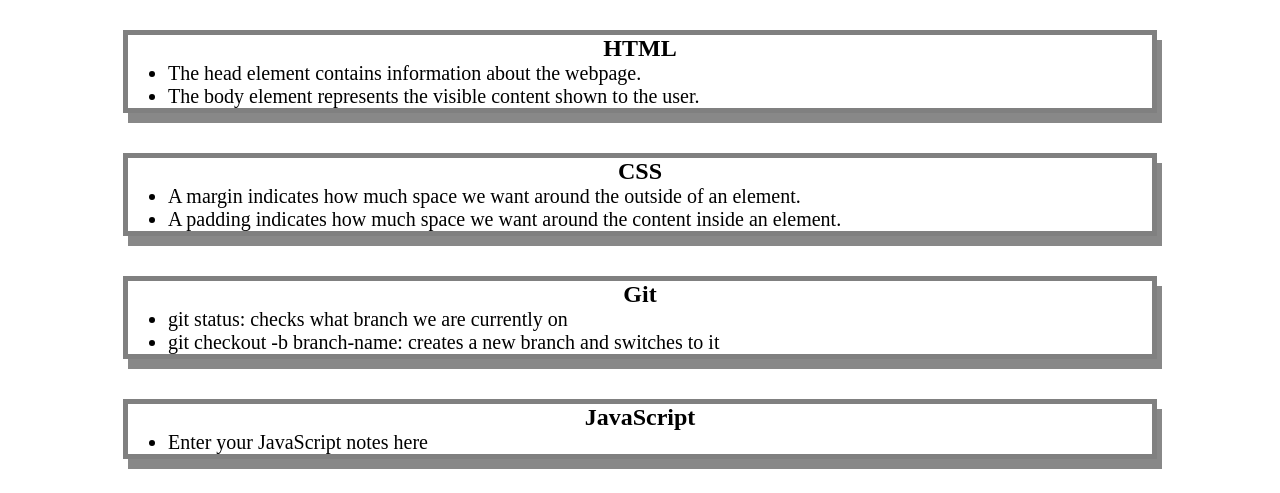
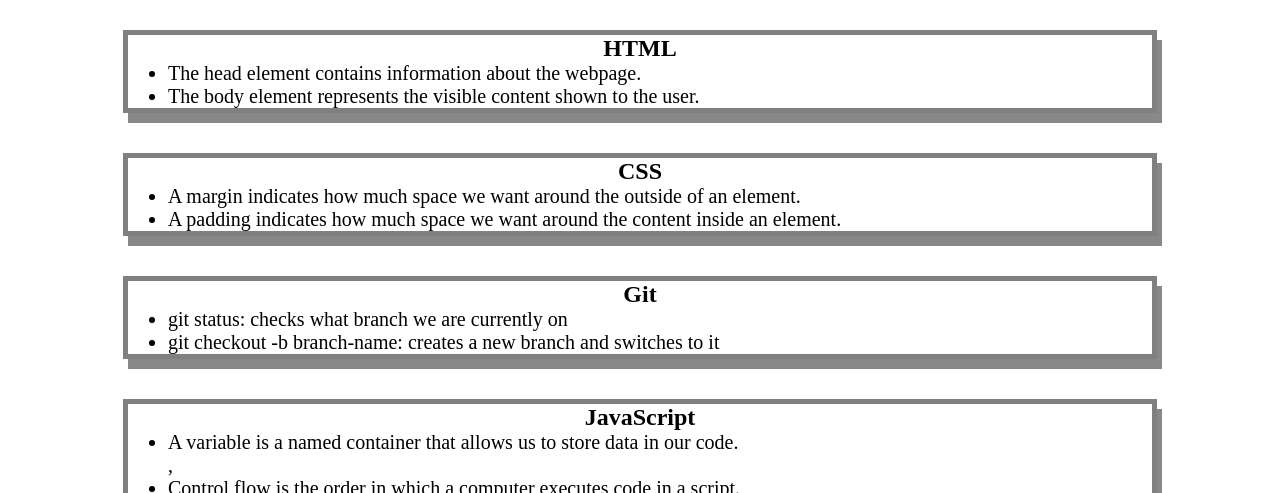
Before and after one commit to Justing2001/prework-study-guide, a plain HTML site: page index.html in a window 1280 px wide. Shown: the part 130-623 px from the top of the page. Drawn offline with Linux system fonts and the light colour scheme.

```diff
--- a/assets/script.js
+++ b/assets/script.js
@@ -1,19 +1,27 @@
 var topics = ['HTML', 'CSS', 'Git', 'JavaScript'];
+var randomTopic = topics[Math.floor(Math.random() * topics.length)];
 
+function listTopics() {
  for (var x = 0; x < topics.length; x++) {
    console.log(topics[x]);
  }
+}
 
-/*
-if (topic === 'HTML') {
+function selectTopic() {
+ if (randomTopic === 'HTML') {
    console.log("Let's study HTML!");
-} else if (topic === 'CSS') {
+ } else if (randomTopic === 'CSS') {
    console.log("Let's study CSS!");
-} else if (topic === 'Git') {
+ } else if (randomTopic === 'Git') {
    console.log("Let's study Git!");
-} else if (topic === 'JavaScript') {
+ } else if (randomTopic === 'JavaScript') {
    console.log("Let's study JavaScript!");
  } else {
    console.log('Please try again!');
  }
-*/
+}
+
+console.log('Here are the topics we learned through Prework:');
+listTopics();
+console.log('Which topic should we study first?');
+selectTopic();
--- a/index.html
+++ b/index.html
@@ -43,7 +43,8 @@
       <section class="card" id="javascript-section">
         <h2>JavaScript</h2>
         <ul>
-          <li>Enter your JavaScript notes here</li>
+          <li>A variable is a named container that allows us to store data in our code.</li>
+          ,<li>Control flow is the order in which a computer executes code in a script.</li>
         </ul>
       <section>
 
```
Lines whose indentation alone changed are shown as unchanged.
